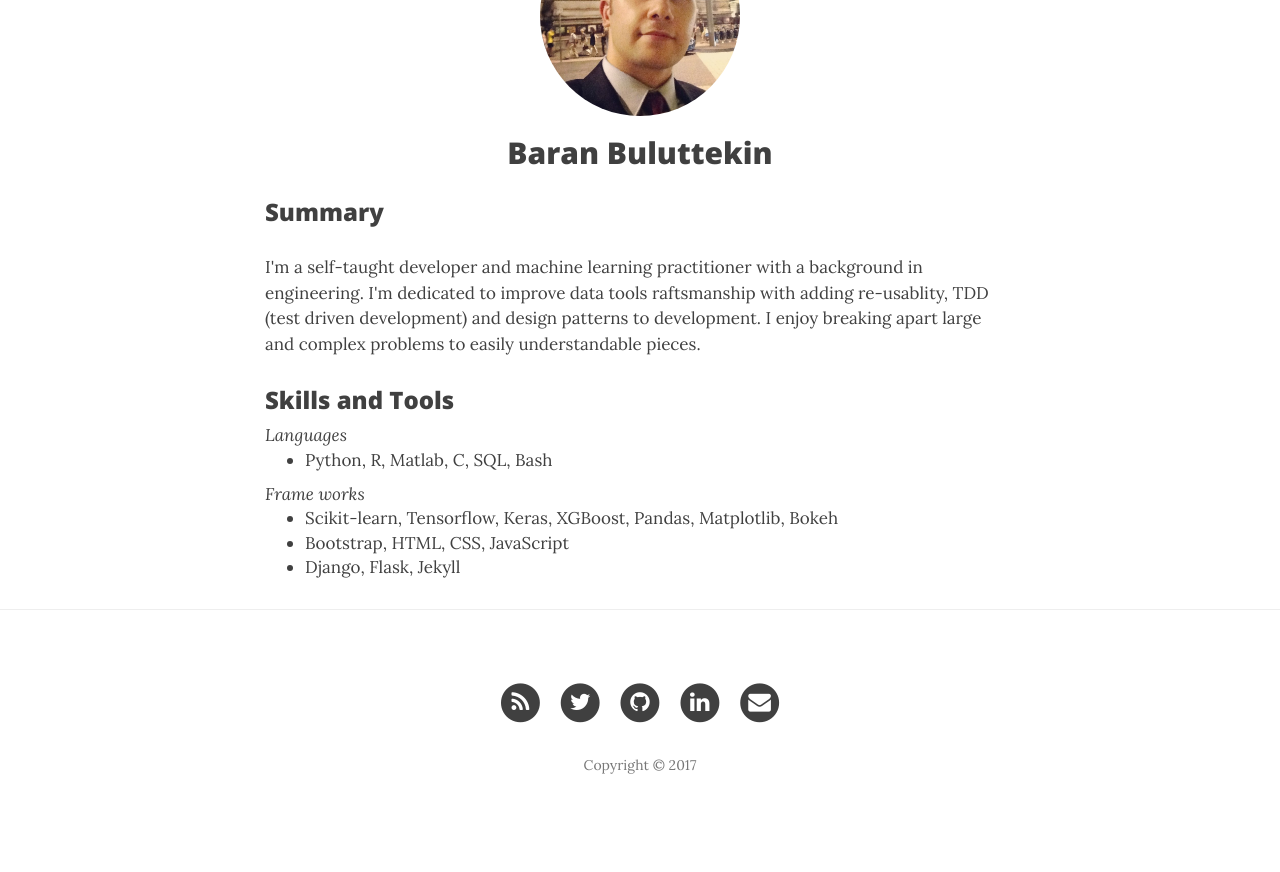
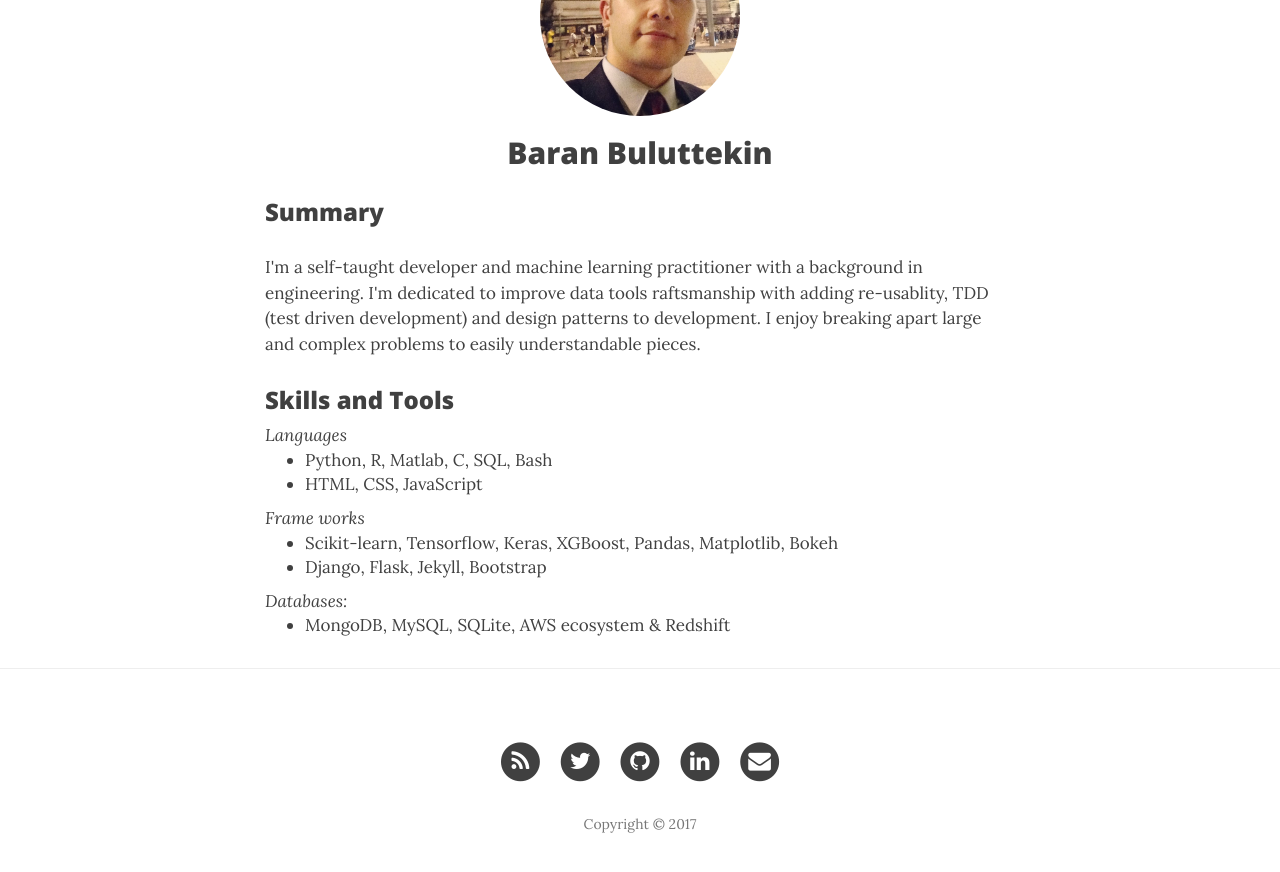
Before and after one commit to verybigdata/verybigdata.github.io, a Jekyll site: the page built from about.html, in a window 1280 px wide and 900 px high, scrolled down 583 px. Shown: the top 872 px of the window. Built offline with Jekyll 4.4.1, drawn with Linux system fonts in a browser that asks for light colours; nearby versions of some CDN libraries; comment, search, counter and statistics services are not loaded; before the commit the page ends 1424 px from its top, so only the background shows below that.

Commit message:
databases

```diff
--- a/about.html
+++ b/about.html
@@ -24,6 +24,9 @@ header-img: "img/collabration.jpeg"
   <li>
     Python, R, Matlab, C, SQL, Bash
   </li>
+  <li>
+    HTML, CSS, JavaScript
+  </li>
 </ul>
 
 <i>Frame works</i>
@@ -32,9 +35,13 @@ header-img: "img/collabration.jpeg"
     Scikit-learn, Tensorflow, Keras, XGBoost, Pandas, Matplotlib, Bokeh
   </li>
   <li>
-    Bootstrap, HTML, CSS, JavaScript
-  </li>
-  <li>
-    Django, Flask, Jekyll
+    Django, Flask, Jekyll, Bootstrap
   </li>
 </ul>
+
+<i>Databases:</i>
+<ul>
+  <li>
+    MongoDB, MySQL, SQLite, AWS ecosystem & Redshift
+  </li>
+</ul>
```
